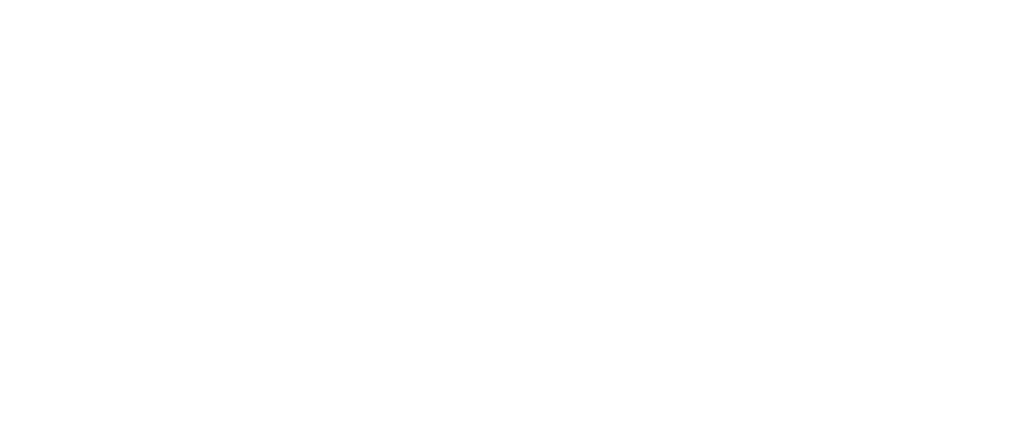
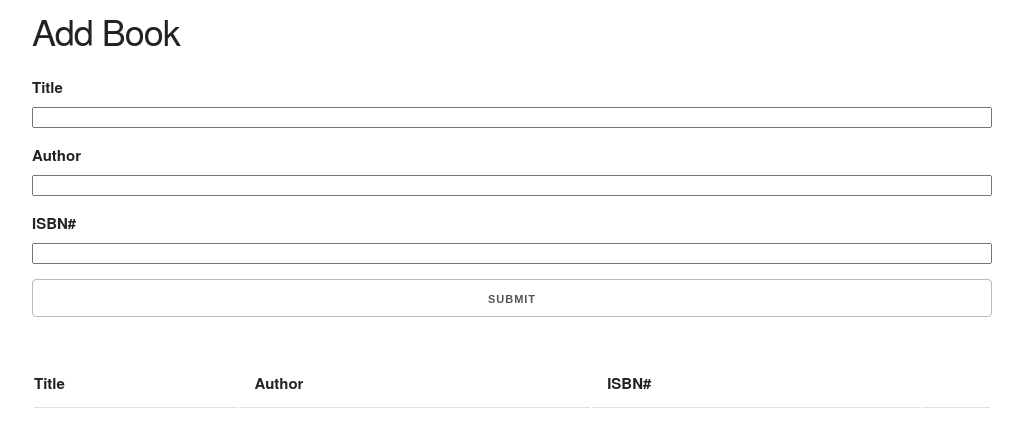
Before and after one commit to mdmahfuzur182ebd/Project_2-Book-List, a plain HTML site: page index.html in a window 1280 px wide. Shown: the whole page, without its empty margins (128-1151 px from the left). Drawn offline with nearby package versions, Linux system fonts and the light colour scheme.

Commit message:
Preparing UI in this Project

```diff
--- a/index.html
+++ b/index.html
@@ -7,7 +7,50 @@
     <link rel="stylesheet" href="https://cdnjs.cloudflare.com/ajax/libs/skeleton/2.0.4/skeleton.min.css" integrity="sha512-EZLkOqwILORob+p0BXZc+Vm3RgJBOe1Iq/0fiI7r/wJgzOFZMlsqTa29UEl6v6U6gsV4uIpsNZoV32YZqrCRCQ==" crossorigin="anonymous" referrerpolicy="no-referrer" />
     <title>BookList</title>
 </head>
+
 <body>
+    <div class="container">
+        <h3>Add Book</h3>
+        <form id="book_list" action="">
+           <div>
+               <label for="title">Title</label>
+               <input type=" " id="title" class="u-full-width">
+           </div>
 
+           <div>
+               <label for="author">Author</label>
+               <input type=" " id="Author" class="u-full-width">
+           </div>
+
+           <div>
+               <label for="isbn">ISBN#</label>
+               <input type=" " id="isbn" class="u-full-width">
+           </div>
+
+           <div>
+               <input type="submit" name="" id="" value="Submit" class="u-full-width">
+           </div>
+
+        </form>
+
+        <table class="u-full-width">
+            <thead>
+                <th>Title</th>
+                <th>Author</th>
+                <th>ISBN#</th>
+                <th></th>
+            </thead>
+            <tbody id="book_list">
+
+            </tbody>
+
+        </table>
+
+
+    </div>
+
+
+
+    <script src="js/script.js"></script>
 </body>
 </html>
```
Also changed, not shown: js/script.js (added).
